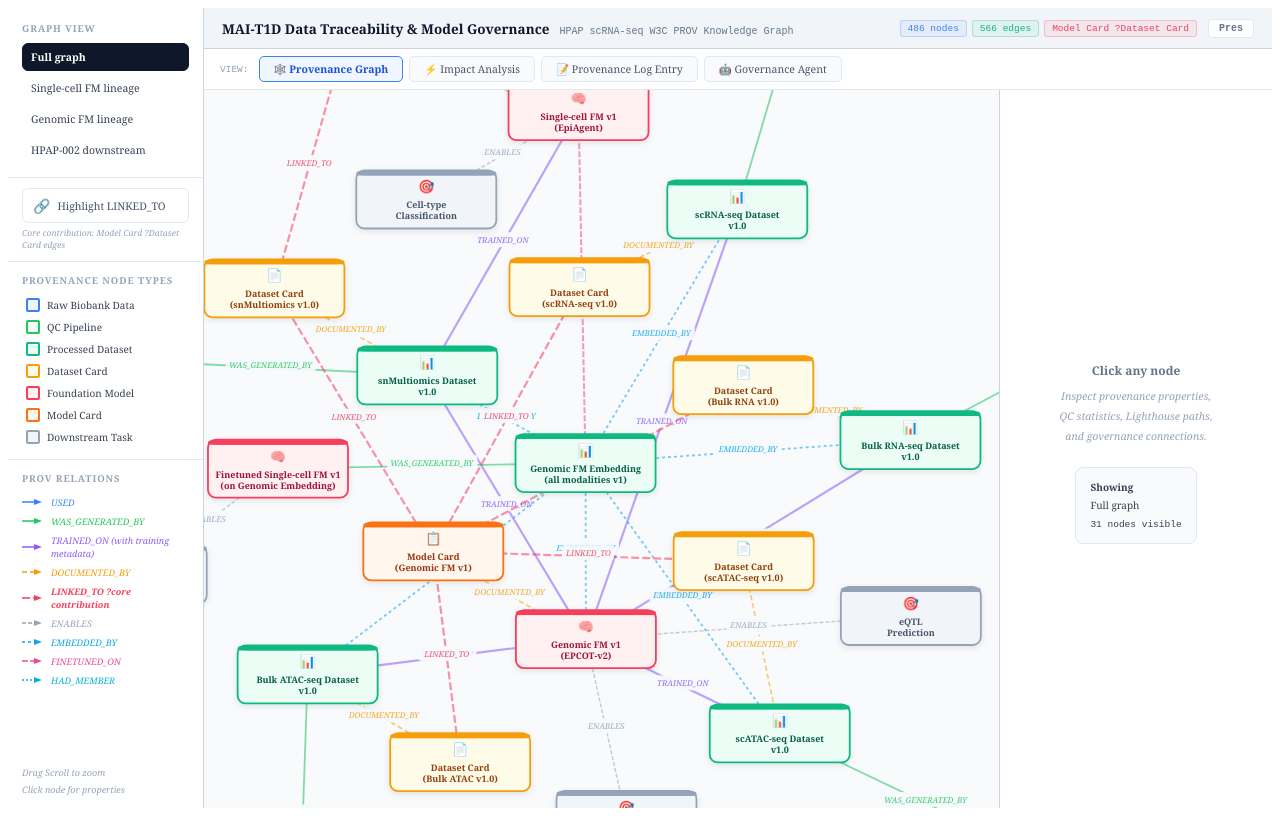
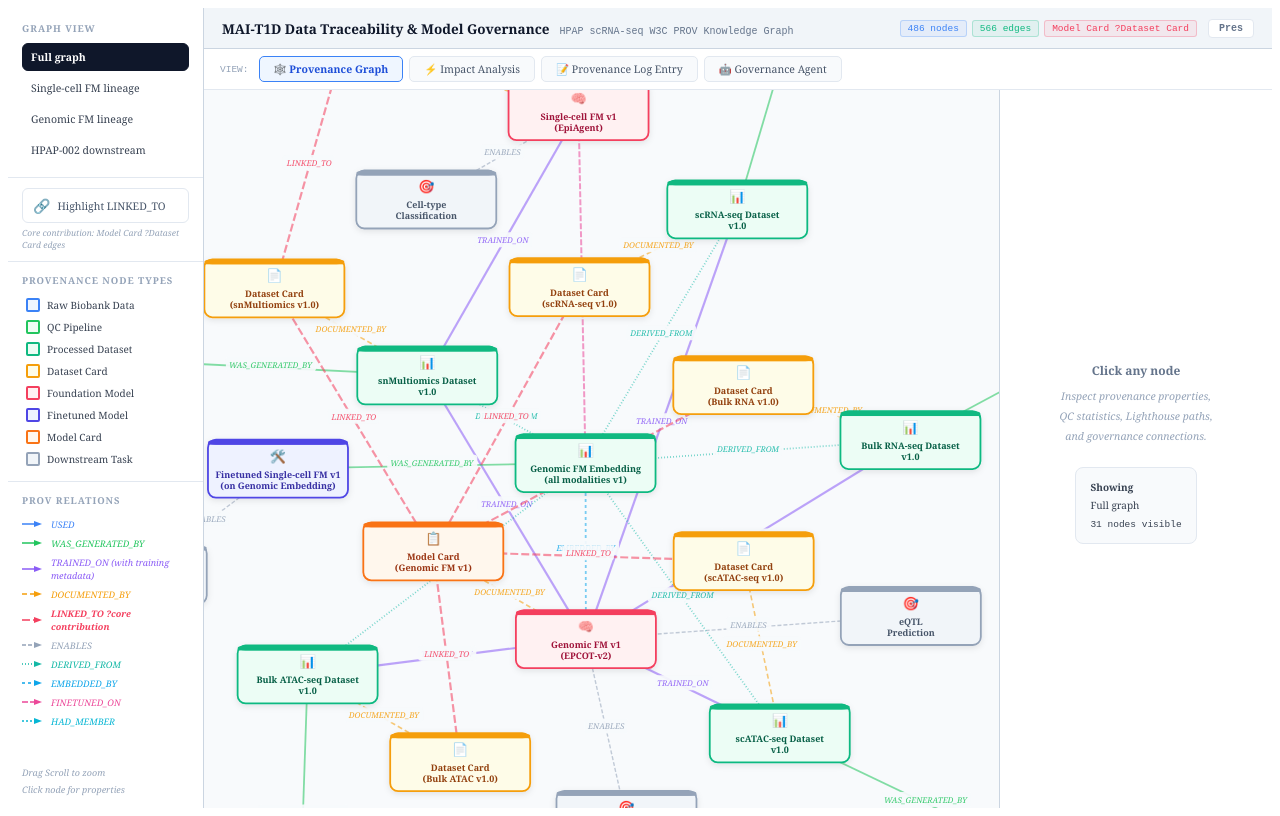
Before and after one commit to qyniu/mai-t1d-demo0316, a React (Vite) app: page / in a window 1280 px wide. Built offline with nearby package versions, Linux system fonts and the light colour scheme.

Commit message:
Add DERIVED_FROM edge type and update embedding provenance semantics

```diff
--- a/src/App.jsx
+++ b/src/App.jsx
@@ -9,6 +9,7 @@ const TYPE = {
   ProcessedData: { bg:"#ecfdf5", border:"#10b981", text:"#065f46", badge:"#d1fae5", icon:"📊", label:"Processed Dataset" },
   DatasetCard:   { bg:"#fefce8", border:"#f59e0b", text:"#92400e", badge:"#fef3c7", icon:"📄", label:"Dataset Card" },
   Model:         { bg:"#fff1f2", border:"#f43f5e", text:"#9f1239", badge:"#ffe4e6", icon:"🧠", label:"Foundation Model" },
+  FineTunedModel:{ bg:"#eef2ff", border:"#4f46e5", text:"#3730a3", badge:"#e0e7ff", icon:"🛠️", label:"Finetuned Model" },
   ModelCard:     { bg:"#fff7ed", border:"#f97316", text:"#9a3412", badge:"#ffedd5", icon:"📋", label:"Model Card" },
   DownstreamTask:{ bg:"#f1f5f9", border:"#94a3b8", text:"#475569", badge:"#e2e8f0", icon:"🎯", label:"Downstream Task" },
 };
@@ -20,6 +21,7 @@ const EDGE_STYLE = {
   "DOCUMENTED_BY":    { color:"#f59e0b", dash:"5,3",  width:1.6 },
   "LINKED_TO":        { color:"#f43f5e", dash:"8,3",  width:2.2 },
   "ENABLES":          { color:"#94a3b8", dash:"4,2",  width:1.4 },
+  "DERIVED_FROM":     { color:"#14b8a6", dash:"1,2",  width:1.8 },
   "EMBEDDED_BY":      { color:"#0ea5e9", dash:"3,3",  width:1.8 },
   "FINETUNED_ON":     { color:"#ec4899", dash:"6,2",  width:2.0 },
   "HAD_MEMBER":      { color:"#06b6d4", dash:"2,2",  width:1.2 },
@@ -32,6 +34,7 @@ const EDGE_LEGEND = [
   { key:"DOCUMENTED_BY",    label:"DOCUMENTED_BY" },
   { key:"LINKED_TO",        label:"LINKED_TO ?core contribution" },
   { key:"ENABLES",          label:"ENABLES" },
+  { key:"DERIVED_FROM",     label:"DERIVED_FROM" },
   { key:"EMBEDDED_BY",      label:"EMBEDDED_BY" },
   { key:"FINETUNED_ON",     label:"FINETUNED_ON" },
   { key:"HAD_MEMBER",       label:"HAD_MEMBER" },
--- a/src/graphData.js
+++ b/src/graphData.js
@@ -157,7 +157,7 @@ export const NODES = [
     detail:{ "Task":"Sequence-to-function", "Model":"Genomic FM v1", "Description":"Predict chromatin accessibility and histone marks from DNA sequence", "Status":"Active" }},
   { id:"emb_genomic_all_modalities_v1", label:"Genomic FM Embedding\n(all modalities v1)", type:"ProcessedData",
     detail:{ "Version":"v1.0", "Scope":"all_modalities", "Source model":"Genomic FM v1 (EPCOT-v2)", "Included modalities":"Bulk RNA-seq, Bulk ATAC-seq, scRNA-seq, scATAC-seq, snMultiomics", "Path":"/nfs/turbo/umms-drjieliu/proj/MAI_T1D_Data/embeddings/genomic_all_modalities_v1/", "Note":"This embedding aggregates all datasets entering Genomic FM; other embedding nodes may represent subset modalities." }},
-  { id:"model_scfm_ft_v1", label:"Finetuned Single-cell FM v1\n(on Genomic Embedding)", type:"Model",
+  { id:"model_scfm_ft_v1", label:"Finetuned Single-cell FM v1\n(on Genomic Embedding)", type:"FineTunedModel",
     detail:{ "Base model":"Single-cell FM v1 (EpiAgent)", "Fine-tuned on":"emb_genomic_all_modalities_v1", "Training mode":"Embedding-guided fine-tuning", "Version":"v1.0-ft", "Status":"Active" }},
   { id:"task_5", label:"Downstream Task 5\n(Finetuned scFM)", type:"DownstreamTask",
     detail:{ "Task":"Cross-model downstream task", "Model":"Finetuned Single-cell FM v1", "Input":"Genomic FM unified embedding (all modalities)", "Status":"Active" }},
@@ -202,15 +202,15 @@ export const EDGES = [
     train:{ "Model version":"Single-cell FM v1 (EpiAgent)", "Architecture":"Single-cell foundation model", "Modality":"snMultiomics", "Data path":"/nfs/turbo/umms-drjieliu/proj/MAI_T1D_Data/snMultiome/", "Contact":"Haoxuan Zeng", "Email":"N/A" }},
   { source:"proc_snmultiomics_v1", target:"model_genomic", label:"TRAINED_ON",
     train:{ "Model version":"Genomic FM v1.0", "Architecture":"EPCOT multi-modal transformer", "Modality":"snMultiomics", "Data path":"/nfs/turbo/umms-drjieliu/proj/MAI_T1D_Data/snMultiome/", "Contact":"Haoxuan Zeng", "Email":"N/A" }},
-  { source:"proc_bulk_rna_v1", target:"emb_genomic_all_modalities_v1", label:"EMBEDDED_BY",
+  { source:"proc_bulk_rna_v1", target:"emb_genomic_all_modalities_v1", label:"DERIVED_FROM",
     embed:{ "Scope":"all_modalities", "Included":"yes", "Embedding producer":"Genomic FM v1" }},
-  { source:"proc_bulk_atac_v1", target:"emb_genomic_all_modalities_v1", label:"EMBEDDED_BY",
+  { source:"proc_bulk_atac_v1", target:"emb_genomic_all_modalities_v1", label:"DERIVED_FROM",
     embed:{ "Scope":"all_modalities", "Included":"yes", "Embedding producer":"Genomic FM v1" }},
-  { source:"proc_scrna_v1", target:"emb_genomic_all_modalities_v1", label:"EMBEDDED_BY",
+  { source:"proc_scrna_v1", target:"emb_genomic_all_modalities_v1", label:"DERIVED_FROM",
     embed:{ "Scope":"all_modalities", "Included":"yes", "Embedding producer":"Genomic FM v1" }},
-  { source:"proc_scatac_v1", target:"emb_genomic_all_modalities_v1", label:"EMBEDDED_BY",
+  { source:"proc_scatac_v1", target:"emb_genomic_all_modalities_v1", label:"DERIVED_FROM",
     embed:{ "Scope":"all_modalities", "Included":"yes", "Embedding producer":"Genomic FM v1" }},
-  { source:"proc_snmultiomics_v1", target:"emb_genomic_all_modalities_v1", label:"EMBEDDED_BY",
+  { source:"proc_snmultiomics_v1", target:"emb_genomic_all_modalities_v1", label:"DERIVED_FROM",
     embed:{ "Scope":"all_modalities", "Included":"yes", "Embedding producer":"Genomic FM v1" }},
   { source:"emb_genomic_all_modalities_v1", target:"model_genomic", label:"EMBEDDED_BY",
     embed:{ "Role":"producer_model", "Scope":"all_modalities" }},
```
